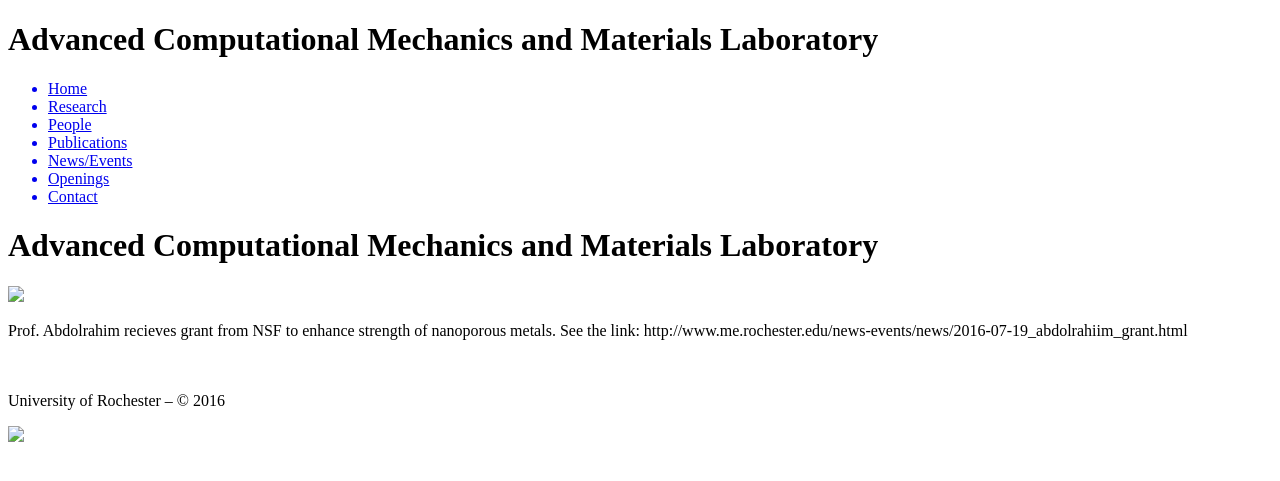
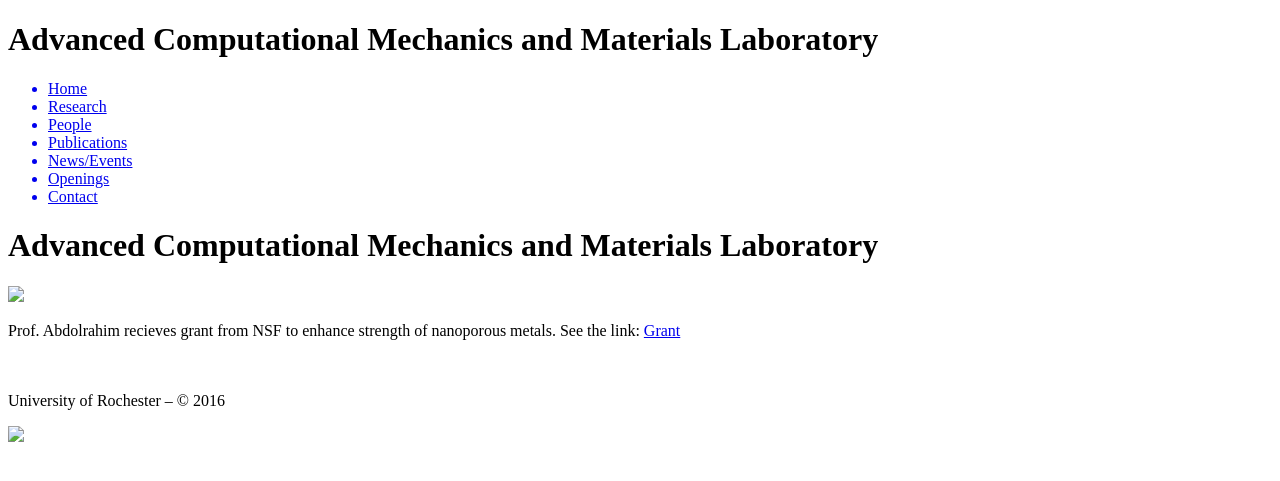
Before and after one commit to niaz60/website, a Jekyll site: the page built from news/_posts/2016-07-19-news-event-six.md, in a window 1280 px wide. Shown: the top 481 px of the page. Built offline with Jekyll 4.4.1, drawn with Linux system fonts in a browser that asks for light colours; part of the change alters nothing that is shown.

Commit message:
Your message goes here

```diff
--- a/news/_posts/2016-07-19-news-event-six.md
+++ b/news/_posts/2016-07-19-news-event-six.md
@@ -8,4 +8,4 @@ title: ""
 excerpt: "Prof. Abdolrahim recieves grant from NSF to enhance strength of nanoporous metals."
 ---
 Prof. Abdolrahim recieves grant from NSF to enhance strength of nanoporous metals. See the link:
-http://www.me.rochester.edu/news-events/news/2016-07-19_abdolrahiim_grant.html
+<a href="http://www.me.rochester.edu/news-events/news/2016-07-19_abdolrahiim_grant.html">Grant</a>
```
